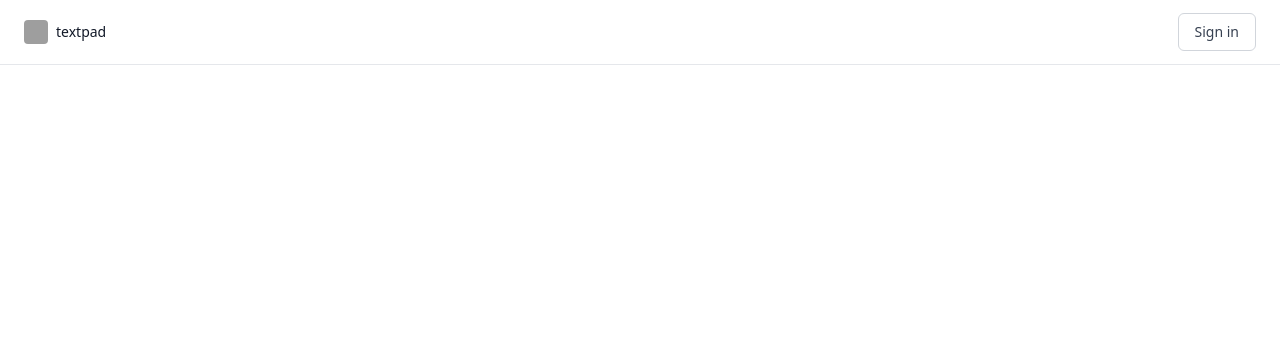
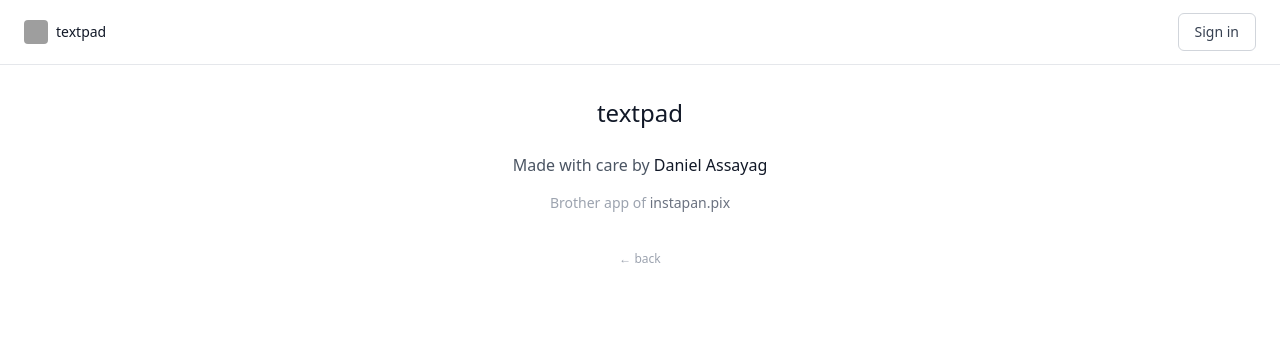
Before and after one commit to danass/padpad, a Next.js app: page /credits in a window 1280 px wide. Shown: the top 351 px of the page. Built offline with nearby package versions, Linux system fonts and the light colour scheme; no server answers; grey boxes are pictures that could not be loaded.

Commit message:
fix: credits page layout for footer visibility

```diff
--- a/app/credits/page.js
+++ b/app/credits/page.js
@@ -4,7 +4,7 @@
 
 export default function CreditsPage() {
   return (
-    <div className="min-h-screen bg-white flex items-center justify-center p-8">
+    <div className="flex-1 bg-white flex items-center justify-center p-8">
       <div className="max-w-md text-center">
         <h1 className="text-2xl font-light text-gray-900 mb-6">
           textpad
```
